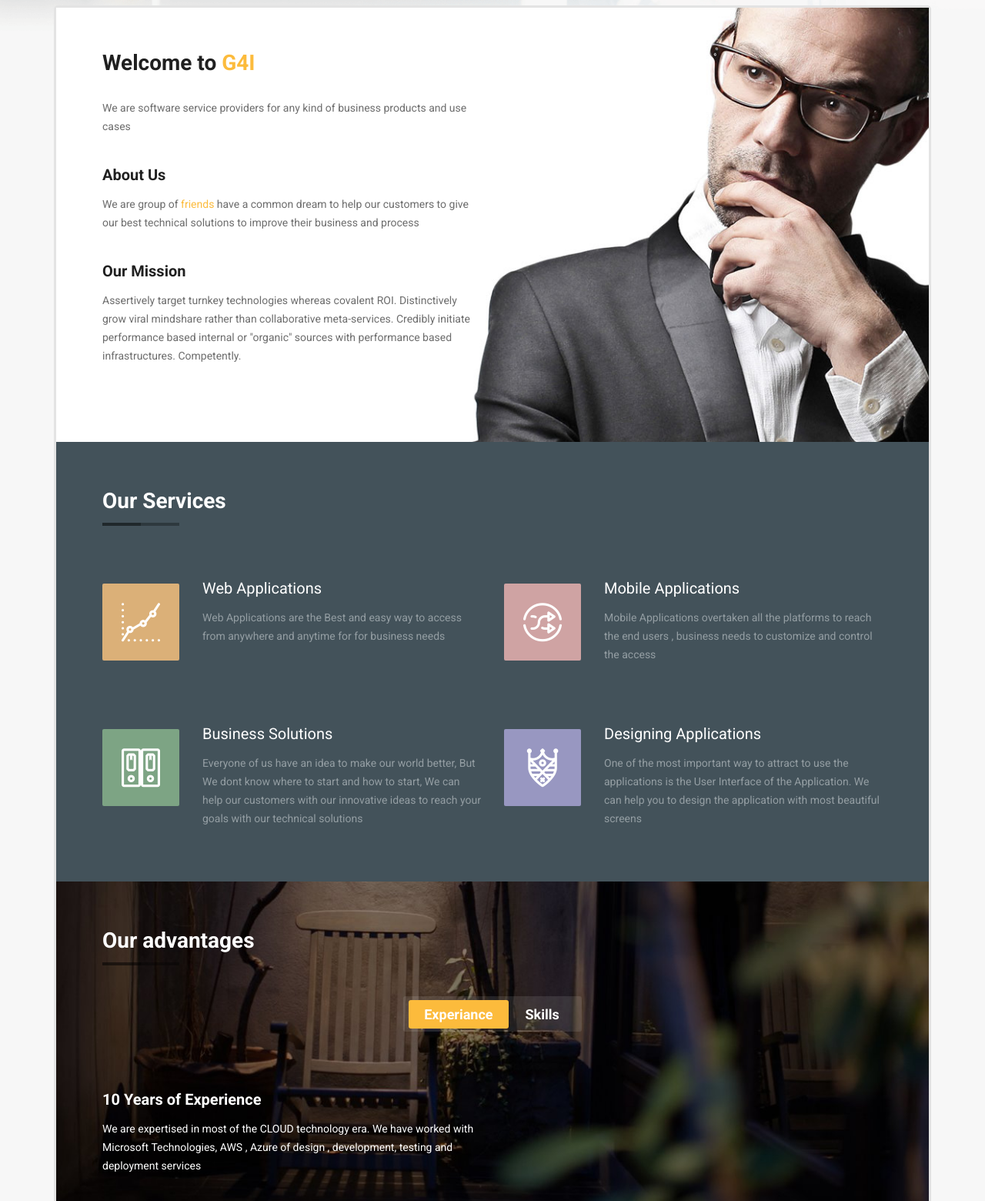
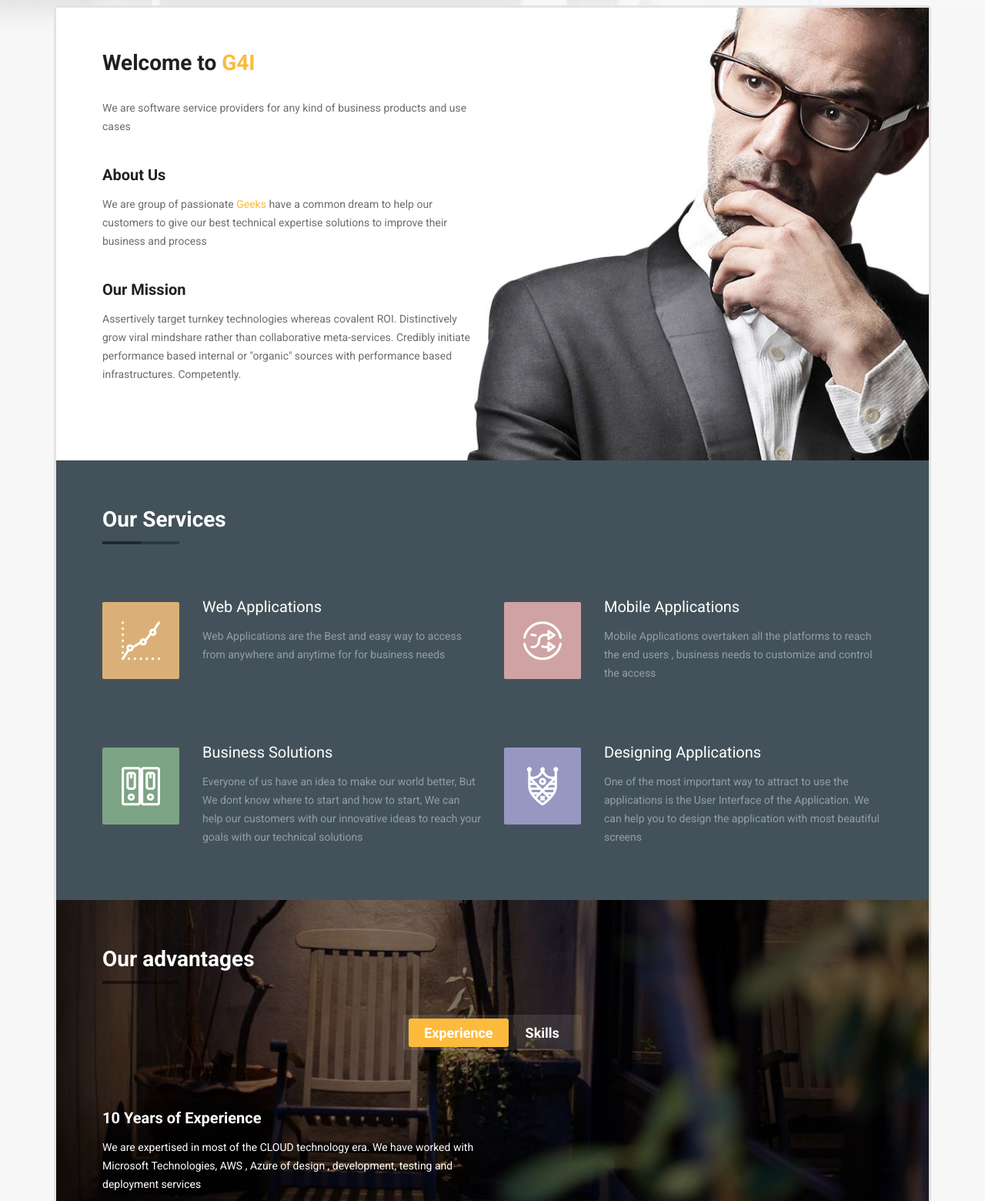
Before and after one commit to geeksforinnovations/website.github.io, a plain HTML site: page index.html in a window 1280 px wide. Shown: the part 519-2079 px from the top of the page at 77% size. Drawn offline with Linux system fonts and the light colour scheme.

Commit message:
Specialing , grammitical mistakes

```diff
--- a/index.html
+++ b/index.html
@@ -162,9 +162,9 @@
 											use cases</p>
 
 										<h3 class="wow fadeInDown">About Us</h3>
-										<p class="wow fadeInDown">We are group of <span
-												class="brand-text-color">friends</span> have a
-											common dream to help our customers to give our best technical solutions to
+										<p class="wow fadeInDown">We are group of  passionate  <span
+												class="brand-text-color">Geeks</span> have a
+											common dream to help our customers to give our best technical expertise solutions to
 											improve their business
 											and process </p>
 
@@ -254,8 +254,8 @@
 								<div class="css-tab text-center">
 									<!-- Nav tabs -->
 									<ul class="nav nav-tabs" role="tablist">
-										<li class="active"><a href="#experiance" aria-controls="experiance" role="tab"
-												data-toggle="tab">Experiance</a></li>
+										<li class="active"><a href="#experience" aria-controls="experiance" role="tab"
+												data-toggle="tab">Experience</a></li>
 										<li><a href="#skills" aria-controls="skills" role="tab"
 												data-toggle="tab">Skills</a></li>
 										<!-- <li><a href="#capabilities" aria-controls="capabilities" role="tab"
@@ -264,9 +264,9 @@
 
 									<!-- Tab panes -->
 									<div class="tab-content">
-										<div role="tabpanel" class="tab-pane fade in active" id="experiance">
+										<div role="tabpanel" class="tab-pane fade in active" id="experience">
 											<div class="row">
-												<div class="col-sm-6 text-left experiance-tab-content wow fadeInLeft">
+												<div class="col-sm-6 text-left experience-tab-content wow fadeInLeft">
 													<h3>10 Years of Experience</h3>
 													<p>We are expertised in most of the CLOUD technology era. We have
 														worked with Microsoft
```
